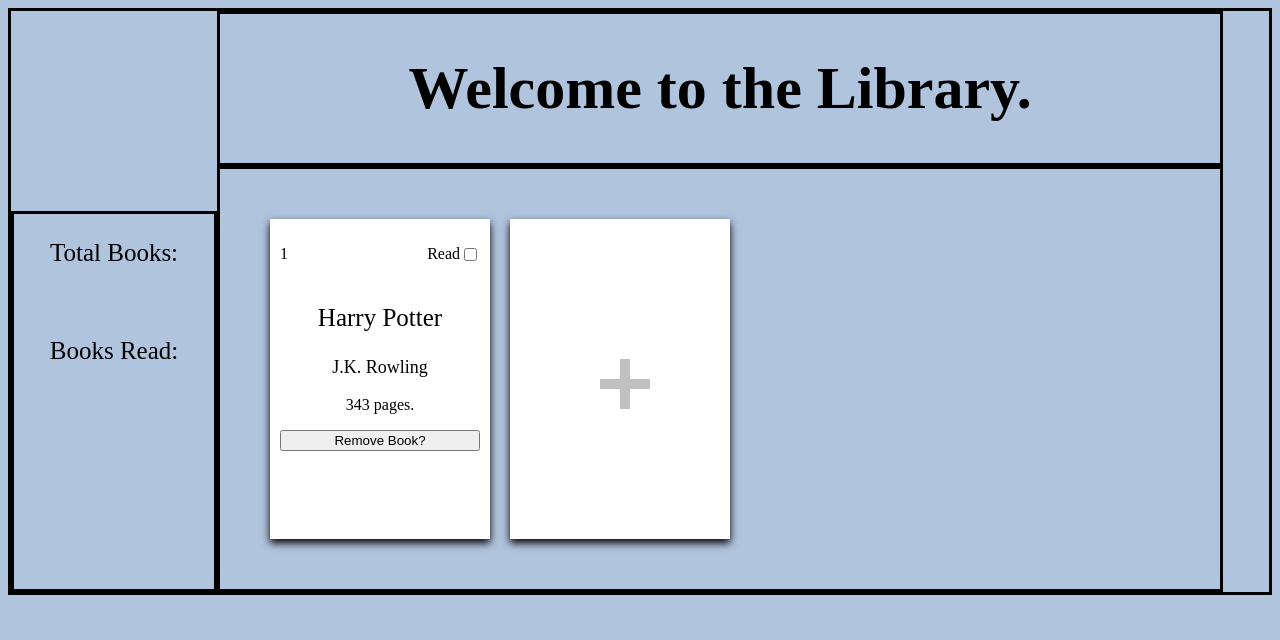
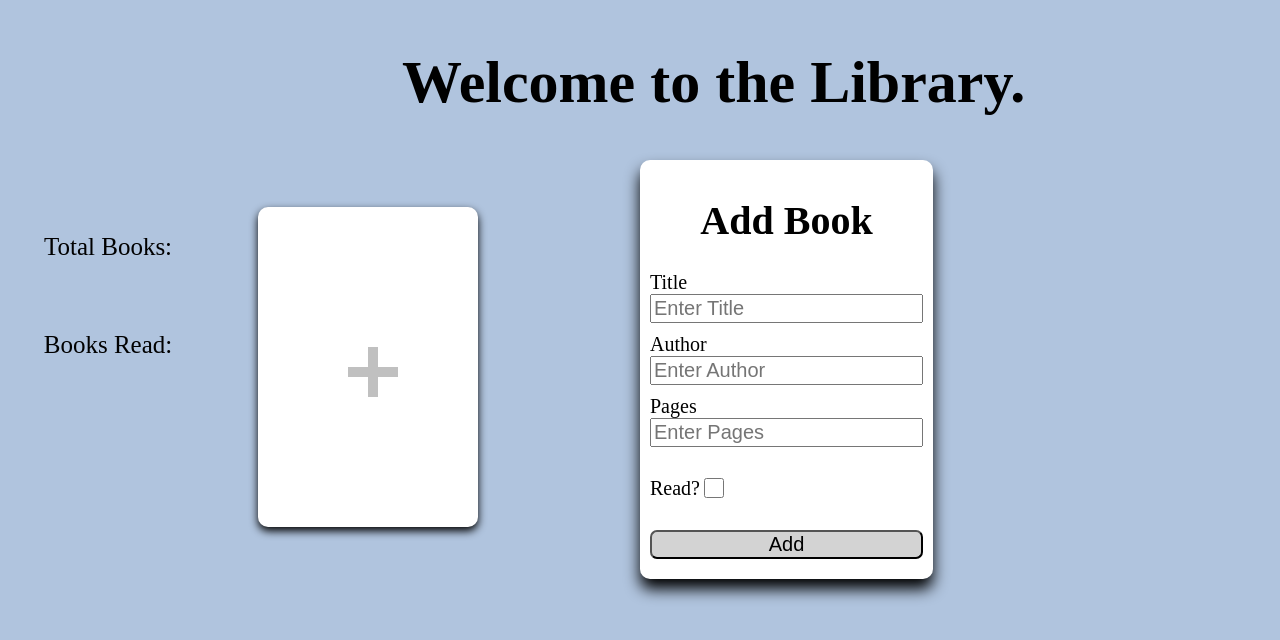
Before and after one commit to helloxmoto11/odin-library, a plain HTML site: page index.html in a window 1280 px wide. Both pictures are taken after a click on the element 380 px from the left and 379 px from the top of the page. Drawn offline with Linux system fonts and the light colour scheme.

Commit message:
Still Lots of work to do.

```diff
--- a/index.html
+++ b/index.html
@@ -23,7 +23,29 @@
     </section>
 </div>
 <footer>
+    <div class="form-container">
+        <div class="form">
+            <h1>Add Book</h1>
+            <div class="inputDiv">
+            <label for="title">Title</label>
+            <input id="title" type="text" placeholder="Enter Title" name="title">
+            </div>
+            <div class="inputDiv">
+                <label for="author">Author</label>
+                <input id="author" type="text" placeholder="Enter Author" name="author" >
 
+            </div>
+            <div class="inputDiv">
+                <label for="pages">Pages</label>
+                <input id="pages" type="text" placeholder="Enter Pages" name="pages" >
+            </div>
+            <div id="formCheck">
+                <p>Read?</p>
+                <input id="readCheckBox" type="checkbox" style="height: 20px; width: 20px">
+            </div>
+            <button id="addBookBtn">Add</button>
+        </div>
+    </div>
 </footer>
 </body>
 </html>
--- a/index.js
+++ b/index.js
@@ -4,9 +4,34 @@ let bookCount = 0;
 const body = document.querySelector('.mainSection');
 body.appendChild(tempCard());
 
-function addBookToLibrary(id) {
-    const book = new Book('Harry Potter', 'J.K. Rowling', 343, false, id);
+function addBookToLibrary() {
+    const title = document.getElementById('title');
+    const author = document.getElementById('author');
+    const pages = document.getElementById('pages');
+    const isRead = document.getElementById('readCheckBox');
+
+    if (title.value === ''
+        || author.value === ''
+        || pages.value === '') {
+        return;
+    }
+
+    const book = new Book();
+    book.title = title.value;
+    book.author = author.value;
+    book.pages = pages.value;
+    book.isRead = isRead.checked;
+    book.id = bookCount;
+
+
     library.push(book);
+    bookCount++;
+
+    title.innerText = '';
+    author.innerText = '';
+    pages.innerText = '';
+    isRead.checked = false;
+    hideForm();
     const placeHolder = document.querySelector('#placeHolder');
     const newBook = newCard(book);
     body.insertBefore(newBook, placeHolder);
@@ -39,8 +64,10 @@ function tempCard() {
 
     card.addEventListener('click', () => {
         console.log('you clicked a card.');
-        addBookToLibrary(bookCount);
-        bookCount++;
+        document.querySelector('.form-container').style.display = 'block';
+        document.querySelector('#addBookBtn').addEventListener('click', () => {
+            addBookToLibrary()
+        });
     })
     return card;
 }
@@ -54,7 +81,7 @@ function newCard(book) {
     cardHeaderDiv.className = 'cardHeader';
 
     const bookNum = document.createElement('p');
-    const id = Number(card.id) +1;
+    const id = Number(card.id) + 1;
     bookNum.innerText = id + "";
     bookNum.className = 'bookNum';
 
@@ -101,7 +128,7 @@ function deleteBook(e) {
     console.log(card);
     let id = card.id;
     let book = library.findIndex(book => {
-       return book.id === Number(id);
+        return book.id === Number(id);
     });
 
     library.splice(book, 1);
@@ -117,3 +144,7 @@ function deleteAllBooks() {
         body.removeChild(body.firstChild);
     }
 }
+
+function hideForm() {
+    document.querySelector('.form-container').style.display = 'none';
+}
--- a/styles.css
+++ b/styles.css
@@ -2,13 +2,11 @@ body {
     background-color: lightsteelblue;
     display: flex;
     min-width: 950px;
-    border-style: solid;
 }
 
 .header {
     text-align: center;
     font-size: 30px;
-    border-style: solid;
 }
 
 .navSection {
@@ -21,7 +19,6 @@ body {
     gap: 20px;
     text-align: center;
     font-size: 25px;
-    border-style: solid;
 }
 
 
@@ -30,7 +27,6 @@ body {
     flex-wrap: wrap;
     justify-content: flex-start;
     gap: 20px;
-    border-style: solid;
     padding: 50px;
 }
 
@@ -41,12 +37,19 @@ body {
     box-shadow: 0 4px 8px 0;
     background-color: white;
     text-align: center;
+    border-radius: 10px;
 }
 
 .card .placeHolder {
     display: flex;
     justify-content: center;
     align-items: center;
+    transition: all .2s;
+}
+
+#placeHolder:hover {
+    background-color: rgba(255, 255, 255, 0.93);
+    box-shadow: 0 6px 10px 0;
 }
 
 #xDiv {
@@ -89,3 +92,55 @@ body {
 #btnDelete {
     width: 100%;
 }
+
+.form-container {
+    display: none;
+    padding: 10px;
+    position: fixed;
+    left: 50%;
+    top: 20%;
+    background-color: white;
+    border-radius: 10px;
+    box-shadow: 0 10px 15px 0;
+}
+
+.form {
+    min-width: 250px;
+    font-size: 20px;
+}
+
+.form h1 {
+    text-align: center;
+}
+
+.inputDiv {
+    display: flex;
+    flex-direction: column;
+    margin-bottom: 10px;
+}
+
+input {
+    font-size: 20px;
+}
+
+
+#formCheck {
+    display: flex;
+    align-items: center;
+}
+
+.form button  {
+    font-size: 20px;
+    width: 100%;
+    margin: 10px auto;
+    display: block;
+    border-radius: 7px;
+    background-color: lightgrey;
+
+}
+
+.form button:hover {
+    background-color: rgba(255, 255, 255, 0.79);
+    box-shadow: 0 1px 2px 1px;
+    background-color: lightgrey;
+}
```
